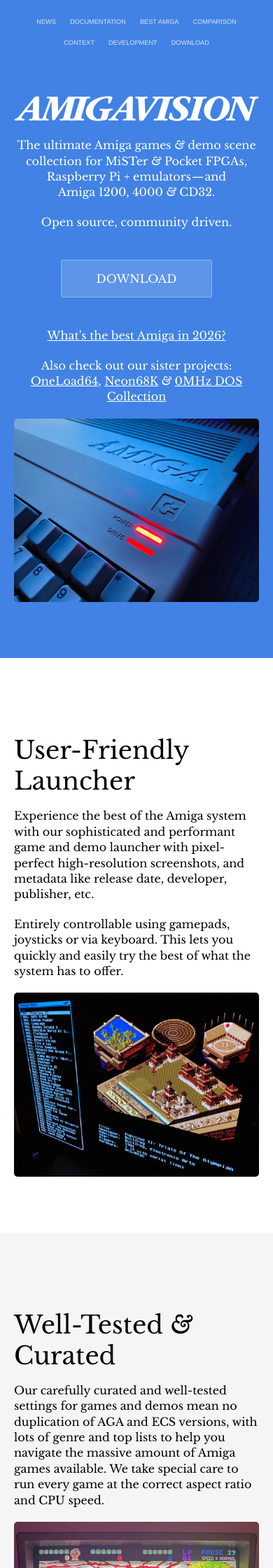
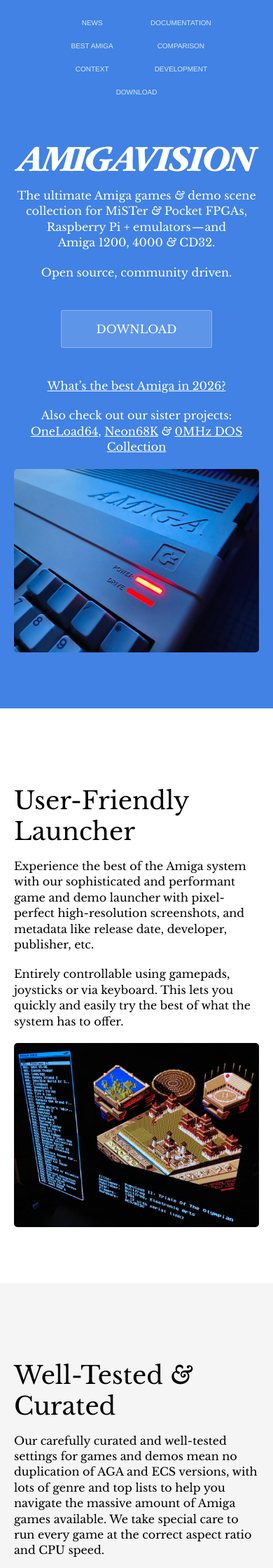
Before and after one commit to amigavision/amigavision.github.io, a Jekyll site: the page built from index.html, in a window 390 px wide. Shown: the top 2240 px of the page at 70% size. Built offline with Jekyll 4.4.1, drawn with Linux system fonts in a browser that asks for light colours.

Commit message:
Improve mobile display of nav

```diff
--- a/_includes/amigavision.css
+++ b/_includes/amigavision.css
@@ -815,9 +815,11 @@
   }
   nav a {
     margin: 0;
-    padding: 6px 8px;
-    font-size: .72em;
+    padding: 7px 6px;
+    font-size: .78em;
     line-height: 1.2;
+    flex: 0 1 calc(33.333% - 6px);
+    text-align: center;
   }
 }
 .footer-links {
```
